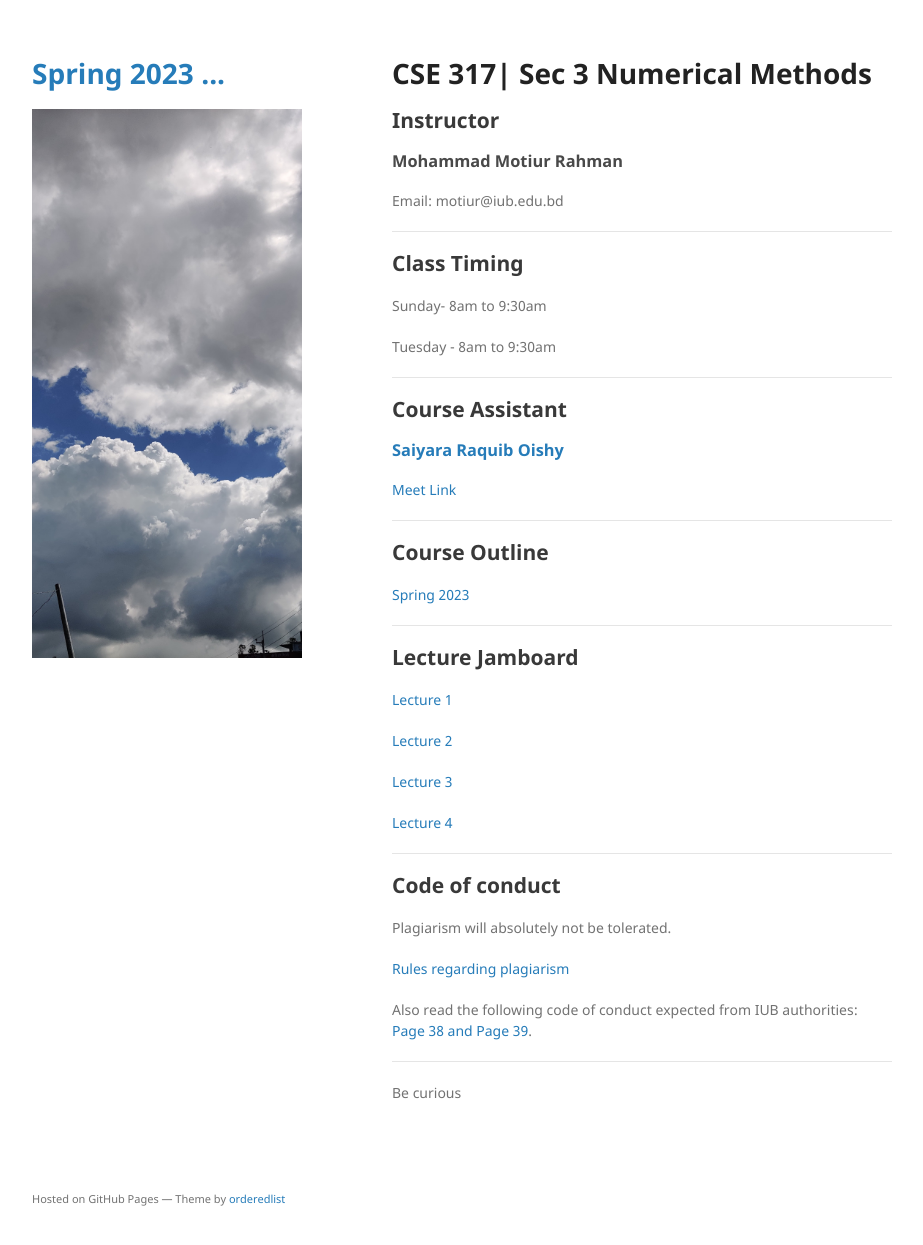
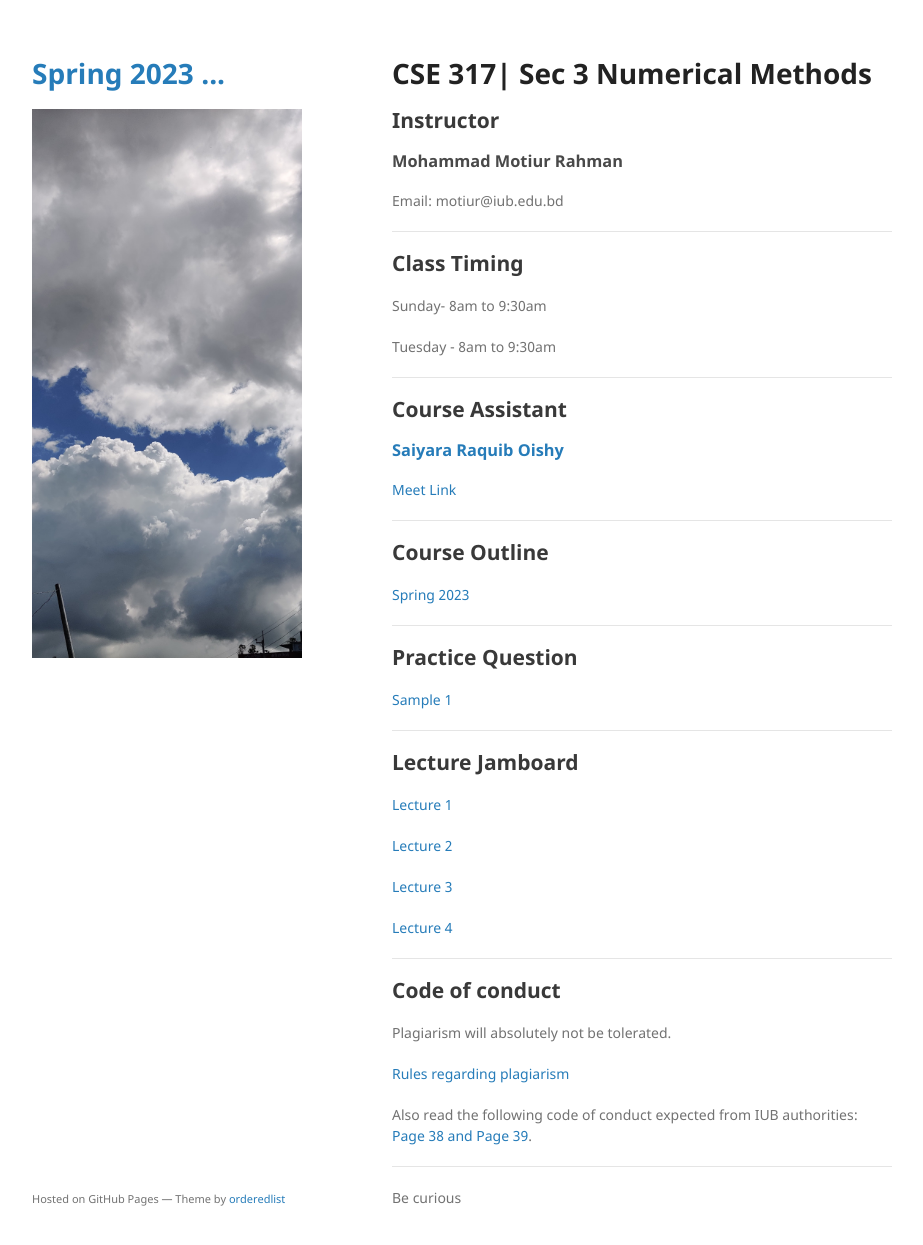
Before and after one commit to mohammadmotiurrahman/mohammadmotiurrahman.github.io, a Jekyll site: the page built from cse317_3/index.md, in a window 1280 px wide and 1278 px high. Shown: the top 1245 px of the window, without its empty margins (178-1101 px from the left). Built offline with Jekyll 4.4.1, drawn with Linux system fonts in a browser that asks for light colours; our own code applies the rules of GitHub Pages for plain Markdown files.

Commit message:
Update index.md

```diff
--- a/cse317_3/index.md
+++ b/cse317_3/index.md
@@ -24,6 +24,12 @@
 
 * * *
 
+## Practice Question
+
+[Sample 1](https://drive.google.com/file/d/1QqLzK8FiQI3eaNSuJx37IFO_tS3tkSoo/view?usp=share_link)
+
+* * *
+
 ## Lecture Jamboard
 
 [Lecture 1](https://jamboard.google.com/d/140Qr5djsPnjIcpb2WE3VWknj64xQP_ZwAsjh5tEFB4E/edit?usp=sharing)
```
